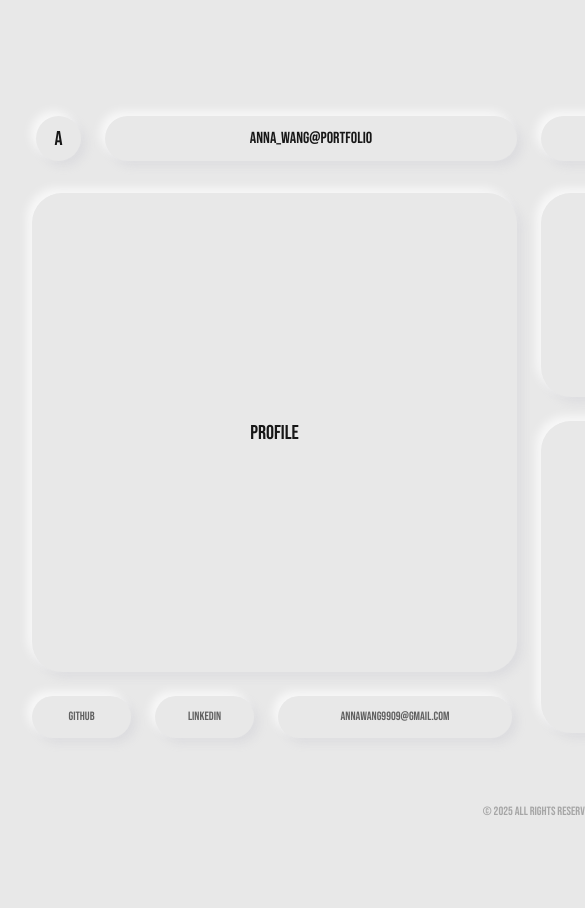
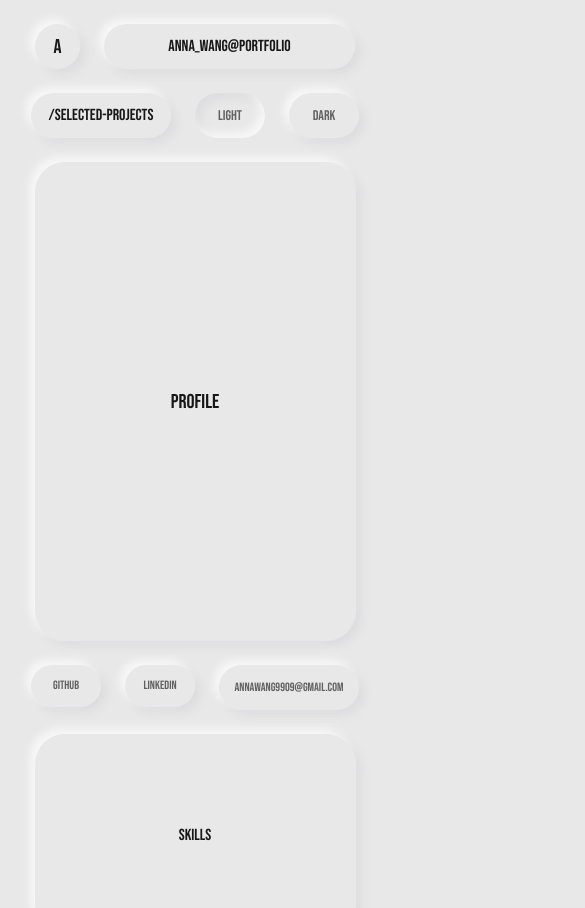
Before and after one commit to annaw-99/annaw99, a Next.js app: page / in a window 390 px wide. Shown: the top 908 px of the page, 585 px wide, since content can reach past the window. Built offline with nearby package versions, Linux system fonts and the light colour scheme.

Commit message:
feat: responsive layout

```diff
--- a/src/app/globals.css
+++ b/src/app/globals.css
@@ -28,8 +28,22 @@ body {
 .custom-shadow {
   box-shadow:
     -5px -5px 10px rgba(255, 255, 255, 0.7),
-    5px  5px 10px rgba(174, 174, 192, 0.2);;
+    5px  5px 10px rgba(174, 174, 192, 0.2);
   display: flex;
   justify-content: center;
   align-items: center;
 }
+
+.custom-button:hover {
+  box-shadow:
+    inset -5px -5px 10px rgba(255, 255, 255, 0.7),
+    inset 5px  5px 10px rgba(174, 174, 192, 0.2);
+  cursor: pointer;
+}
+
+.pressed-shadow {
+  box-shadow:
+    inset -5px -5px 10px rgba(255, 255, 255, 0.7),
+    inset 5px  5px 10px rgba(174, 174, 192, 0.2);
+  cursor: pointer;
+}
--- a/src/app/page.tsx
+++ b/src/app/page.tsx
@@ -1,38 +1,73 @@
-import Image from "next/image";
+"use client"
+
+import Link from 'next/link';
+import { useState } from 'react';
 
 export default function Home() {
+  const [activeTheme, setActiveTheme] = useState('light');
+
   return (
-    <div className="font-sans grid grid-rows-[20px_1fr_20px] items-center justify-items-center min-h-screen p-8 pb-20 gap-16 sm:p-20"
+    <div className="flex flex-col items-center flex-1 justify-center min-h-screen pt-6 lg:px-20 lg:pt-12"
     style={{ fontFamily: 'var(--font-bebas-neue)' }}>
-      <main className="flex flex-col gap-[32px] row-start-2 items-center sm:items-start">
-        <div className="flex grid-cols-12 gap-[24px]">
+      <main className="flex flex-col gap-[24px] row-start-2 items-center">
+
+        {/* Header */}
+        <div className="flex flex-wrap justify-center gap-[24px]">
           <div className="custom-shadow w-[45px] h-[45px] bg-[#E8E8E8] rounded-[30px] text-[20px]">A</div>
-          <div className="custom-shadow w-[412px] h-[45px] bg-[#E8E8E8] rounded-[30px] text-[16px]">ANNA_WANG@PORTFOLIO</div>
-          <div className="custom-shadow w-[242px] h-[45px] bg-[#E8E8E8] rounded-[30px] text-[16px]">/SECLECTED-PROJECTS</div>
-          <div className="custom-shadow w-[106px] h-[45px] bg-[#E8E8E8] rounded-[30px] text-[14px]">LIGHT</div>
-          <div className="custom-shadow w-[106px] h-[45px] bg-[#E8E8E8] rounded-[30px] text-[14px]">DARK</div>
+          <div className="custom-shadow custom-button w-[251px] lg:w-[412px] h-[45px] bg-[#E8E8E8] rounded-[30px] text-[16px]">ANNA_WANG@PORTFOLIO</div>
+          <div className="custom-shadow custom-button w-[140px] lg:w-[245px] h-[45px] bg-[#E8E8E8] rounded-[30px] text-[16px]">/SELECTED-PROJECTS</div>
+
+          {/* Theme Colors */}
+          <div
+            className={`custom-shadow custom-button w-[70px] lg:w-[92px] h-[45px] bg-[#E8E8E8] rounded-[30px] text-[14px] text-[#616161] cursor-pointer ${
+              activeTheme === 'light' ? 'pressed-shadow' : ''
+            }`}
+            onClick={() => setActiveTheme('light')}>
+            LIGHT
+          </div>
+          <div
+            className={`custom-shadow custom-button w-[70px] lg:w-[92px] h-[45px] bg-[#E8E8E8] rounded-[30px] text-[14px] text-[#616161] cursor-pointer ${
+              activeTheme === 'dark' ? 'pressed-shadow' : ''
+            }`}
+            onClick={() => setActiveTheme('dark')}>
+            DARK
+          </div>
         </div>
-        <div className="flex grid-cols-6 gap-[24px]">
-          <div className="flex flex-col gap-[24px]">
-            <div className="custom-shadow w-[485px] h-[479px] bg-[#E8E8E8] rounded-[30px] text-[20px]">Profile</div>
+
+        {/* Main Content */}
+        <div className="flex flex-col lg:flex-row gap-[24px] w-full max-w-[1200px]">
+
+          {/* Left Side - Profile + Links */}
+          <div className="flex flex-col gap-[24px] mx-auto lg:mx-0">
+            <div className="custom-shadow w-[321px] lg:w-[481px] h-[479px] bg-[#E8E8E8] rounded-[30px] text-[20px] mx-auto">Profile</div>
+
+            {/* Links */}
             <div className="flex gap-[24px]">
-              <button className="custom-shadow w-[99px] h-[42px] bg-[#E8E8E8] rounded-[30px] text-[12px] text-[#616161]">Github</button>
-              <button className="custom-shadow w-[99px] h-[42px] bg-[#E8E8E8] rounded-[30px] text-[12px] text-[#616161]">LinkedIn</button>
-              <button className="custom-shadow w-[234px] h-[42px] bg-[#E8E8E8] rounded-[30px] text-[12px] text-[#616161]">annawang9909@gmail.com</button>
+              <Link href="https://github.com/annaw-99" target="_blank" >
+                <div className="custom-shadow custom-button w-[70px] lg:w-[99px] h-[42px] bg-[#E8E8E8] rounded-[30px] text-[12px] text-[#616161]">Github</div>
+              </Link>
+              <Link href="https://www.linkedin.com/in/tungyen-wang" target="_blank">
+                <div className="custom-shadow custom-button w-[70px] lg:w-[99px] h-[42px] bg-[#E8E8E8] rounded-[30px] text-[12px] text-[#616161]">LinkedIn</div>
+              </Link>
+              <Link href="mailto:annawang9909@gmail.com">
+                <div className="custom-shadow custom-button w-[140px] lg:w-[235px] h-[45px] bg-[#E8E8E8] rounded-[30px] text-[12px] text-[#616161]">annawang9909@gmail.com</div>
+              </Link>
             </div>
           </div>
-          <div className="flex flex-col gap-[24px]">
-            <div className="custom-shadow w-[497px] h-[204px] bg-[#E8E8E8] rounded-[30px] text-[16px]">Skills</div>
+
+          {/* Right Side - Skills + Widgets */}
+          <div className="flex flex-col gap-[24px] mx-auto lg:mx-0">
+            <div className="custom-shadow w-[321px] lg:w-[481px] h-[204px] bg-[#E8E8E8] rounded-[30px] text-[16px] mx-auto">Skills</div>
             <div className="flex gap-[24px]">
-              <div className="custom-shadow w-[241px] h-[312px] bg-[#E8E8E8] rounded-[30px] text-[16px]">Tictactoe</div>
-              <div className="custom-shadow w-[241px] h-[312px] bg-[#E8E8E8] rounded-[30px] text-[16px]">Weather</div>
+              <div className="custom-shadow w-[150px] lg:w-[228.5px] h-[312px] bg-[#E8E8E8] rounded-[30px] text-[16px]">Tictactoe</div>
+              <div className="custom-shadow w-[150px] lg:w-[228.5px] h-[312px] bg-[#E8E8E8] rounded-[30px] text-[16px]">Weather</div>
             </div>
           </div>
         </div>
+      </main>
 
-      </main>
-      <footer className="row-start-3 flex flex-wrap items-center justify-center text-[#A6A6A6] text-[12px]">
-      © 2025 All Rights Reserved.
+      <footer className="flex flex-wrap mt-12 mb-4 items-center justify-center text-[#A6A6A6] text-[12px]">
+        © 2025 ALL RIGHTS RESERVED.
       </footer>
     </div>
   );
```
